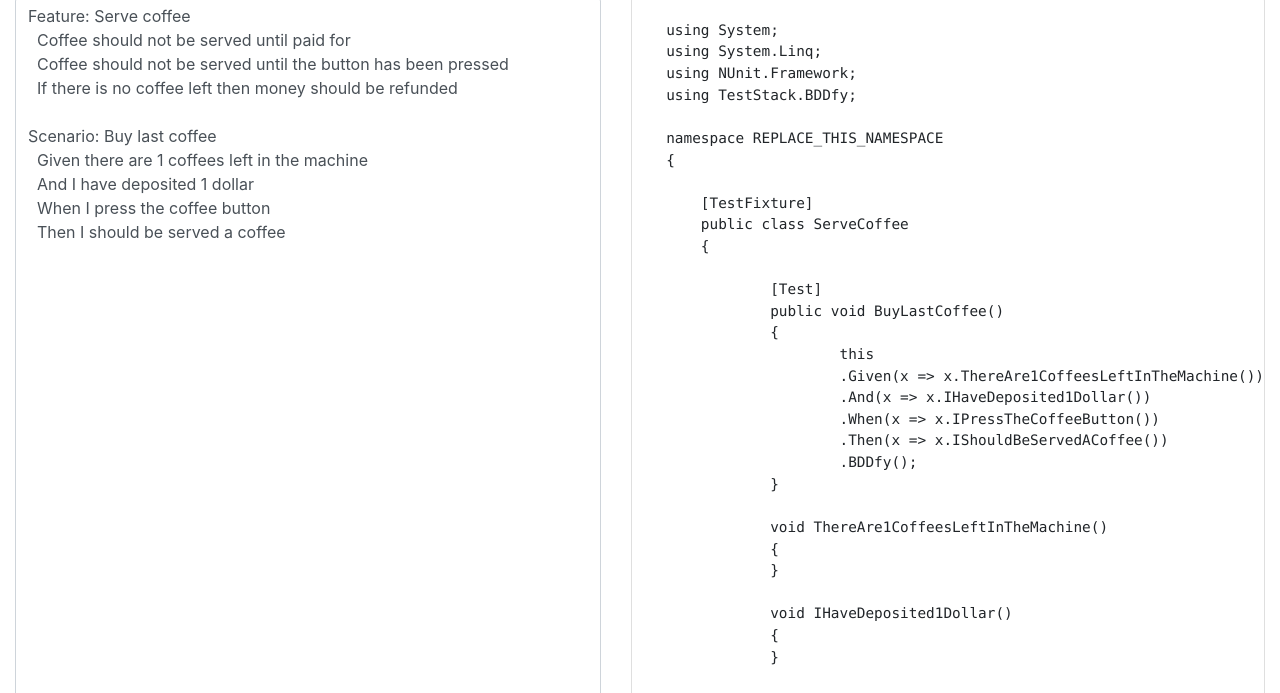
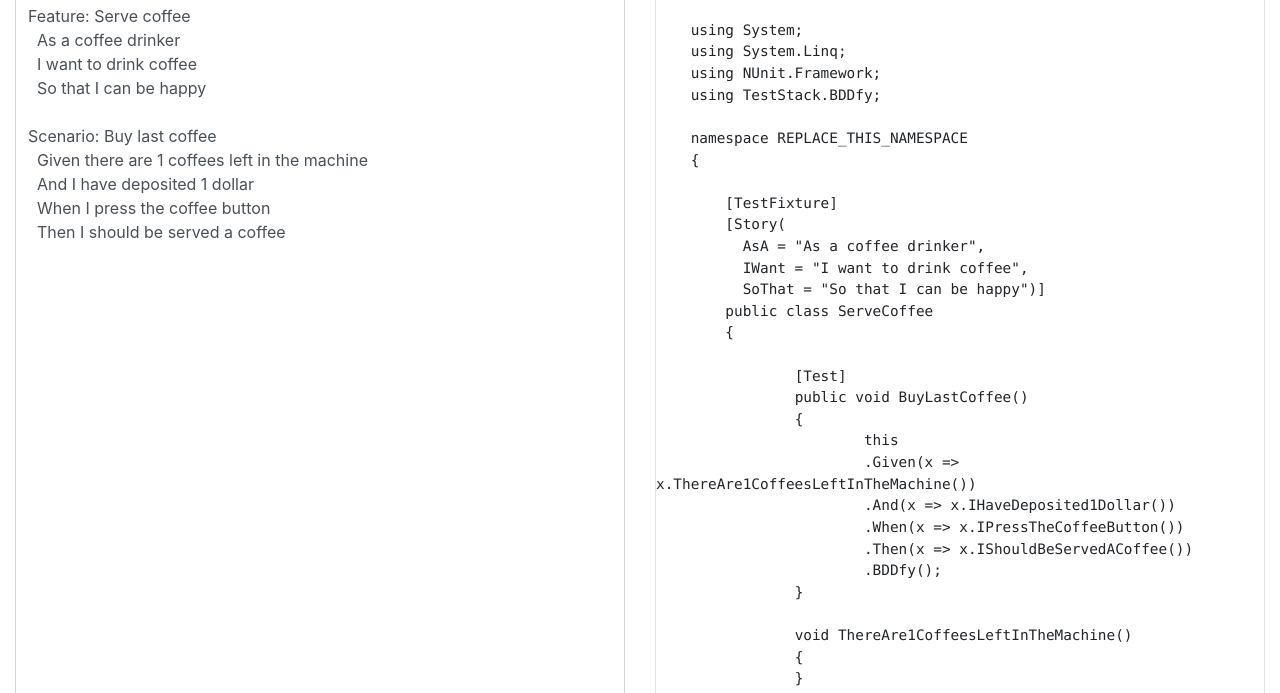
Before and after one commit to kdowswell/SpecsToCode, a plain HTML site: page index.html in a window 1280 px wide. Shown: the part 107-800 px from the top of the page. Drawn offline with Linux system fonts and the light colour scheme.

Commit message:
display parse errors and fix line wrapping for code output

```diff
--- a/app.js
+++ b/app.js
@@ -1,6 +1,7 @@
 var input = document.getElementById("input");
 var output = document.getElementById("output");
 var codeoutput = document.getElementById("codeoutput");
+var errorDiv = document.getElementById("errorDiv");
 var parser = new Gherkin.Parser();
 parser.stopAtFirstError = false;
 
@@ -19,12 +20,18 @@ function copyCode() {
 function parse() {
   var result;
   var json;
+  errorDiv.style = "display: none;"
+  codeoutput.innerText = '\r\r\r\r\r\r\r\r\r\r\r\r\r\r\r\r\r\r\r\r\r\r\r\r\r\r\r\r\r\r\r\r\r\r\r\r\r\r\r\r\r\r\r\r\r';
+
   try {
     var ast = parser.parse(input.value);
     result = JSON.stringify(ast, null, 2);
     json = JSON.parse(result);
   } catch (e) {
+    console.log(e);
     result = e.stack;
+    errorDiv.innerText = e.message;
+    errorDiv.style = "display: display;"
   }
   // output.innerText = result;
   outputCode(json);
@@ -113,8 +120,37 @@ function outputCode(json) {
     {
   `;
 
+  //"description": "as a coffee drinker named Joe\nI want to drink coffee\nSo that I am hyper",
+  let asA = ``;
+  let iWant = ``;
+  let soThat = ``;
+  if (json.feature.description !== undefined) {
+
+    let descriptionLower = json.feature.description.toLowerCase();
+    let description = json.feature.description;
+
+    //asA
+    let startIndex = descriptionLower.indexOf('as a');
+    let length = description.indexOf('\n') - startIndex;
+    asA = description.substr(startIndex, length);
+
+    //iWant
+    startIndex = descriptionLower.indexOf('i want');
+    length = description.lastIndexOf('\n') - startIndex;
+    iWant = description.substr(startIndex, length);
+
+    //So that
+    startIndex = descriptionLower.indexOf('so that');
+    length = description.length - startIndex;
+    soThat = description.substr(startIndex, length);
+  }
+
   let classStart = `
   \t[TestFixture]
+        [Story(
+          AsA = "${asA}",
+          IWant = "${iWant}",
+          SoThat = "${soThat}")]
   \tpublic class ${toMethod(json.feature.name)}
   \t{
   `;
--- a/index.html
+++ b/index.html
@@ -9,6 +9,8 @@
 <body>
   <div class="container-fluid">
     <h1>Specs to Code</h1>
+
+    <div id="errorDiv" class="alert alert-danger"></div>
 
     <div class="row">
       <div class="col">
@@ -29,9 +31,9 @@
       <div class="col">
         <textarea id="input" class="form-control" rows="40">
 Feature: Serve coffee
-  Coffee should not be served until paid for
-  Coffee should not be served until the button has been pressed
-  If there is no coffee left then money should be refunded
+  As a coffee drinker
+  I want to drink coffee
+  So that I can be happy
 
 Scenario: Buy last coffee
   Given there are 1 coffees left in the machine
@@ -41,12 +43,12 @@ Scenario: Buy last coffee
 </textarea>
       </div>
       <div class="col">
-        <pre class="card" id="codeoutput"></pre>
+        <pre class="card" id="codeoutput" style="white-space:pre-wrap;"></pre>
       </div>
     </div>
 
-    <!-- <br>
-  <pre id="output"></pre> -->
+    <br>
+  <pre id="output"></pre>
 
   </div>
   <script src="./lib/clipboard.js"></script>
```
